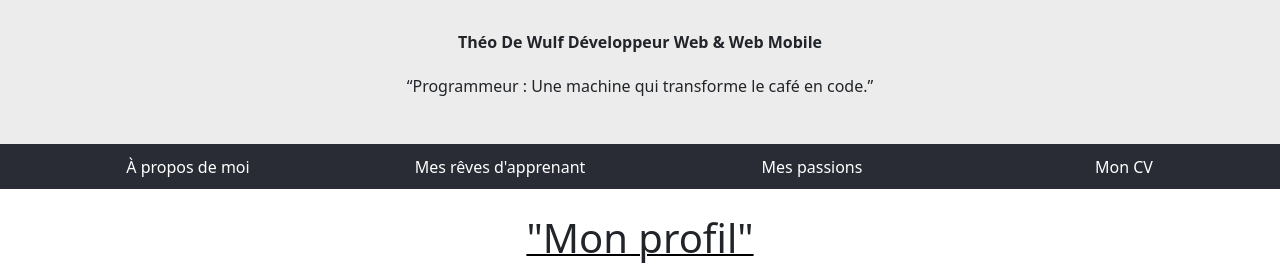
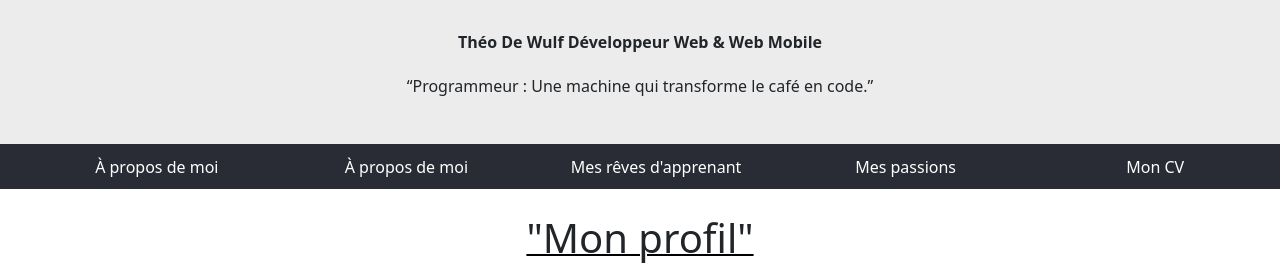
Before and after one commit to Theo0259/about-me, a plain HTML site: page index.html in a window 1280 px wide. Shown: the top 274 px of the page. Drawn offline with nearby package versions, Linux system fonts and the light colour scheme.

Commit message:
completed

```diff
--- a/index.html
+++ b/index.html
@@ -26,6 +26,9 @@
 
       <nav>
         <ul>
+          <li>
+            <a href="index.html" target="_self">À propos de moi</a>
+          </li>
           <li>
             <a href="about-me.html" target="_self">À propos de moi</a>
           </li>
```
Also changed, not shown: about-me.html (+3 -0 lines), my-dreams.html (+4 -0 lines), my-passions.html (+3 -0 lines).
